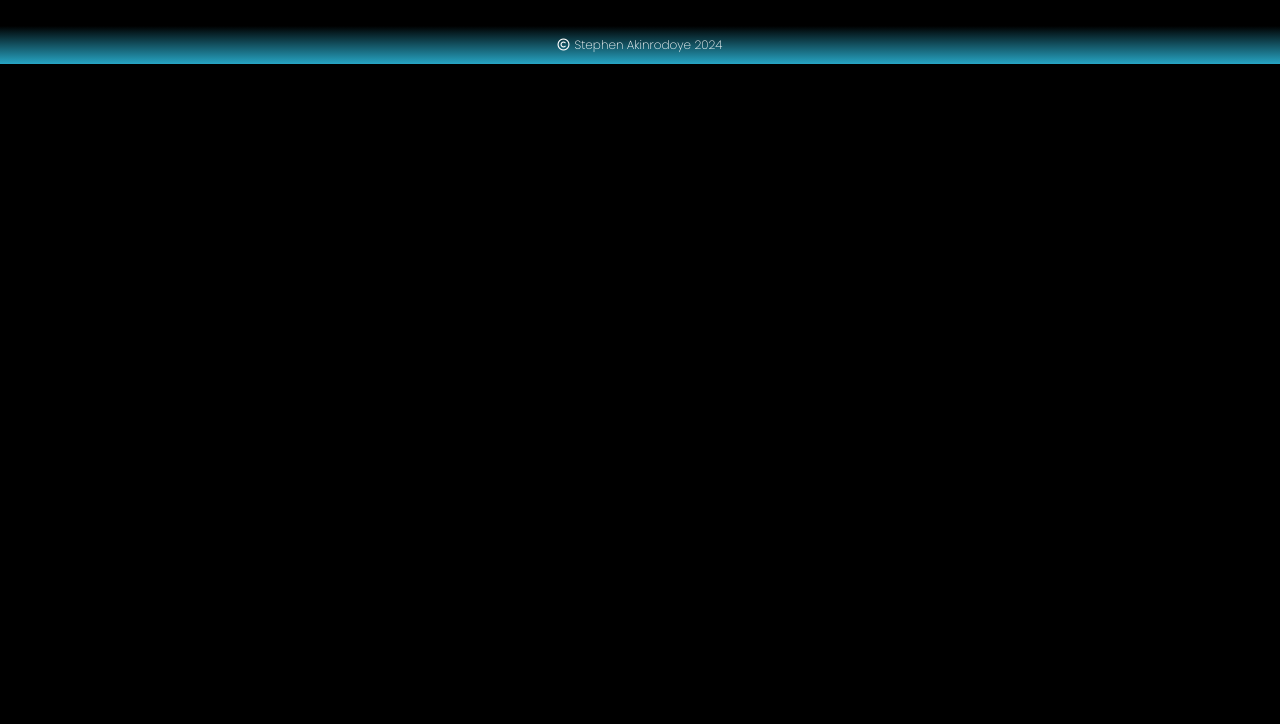
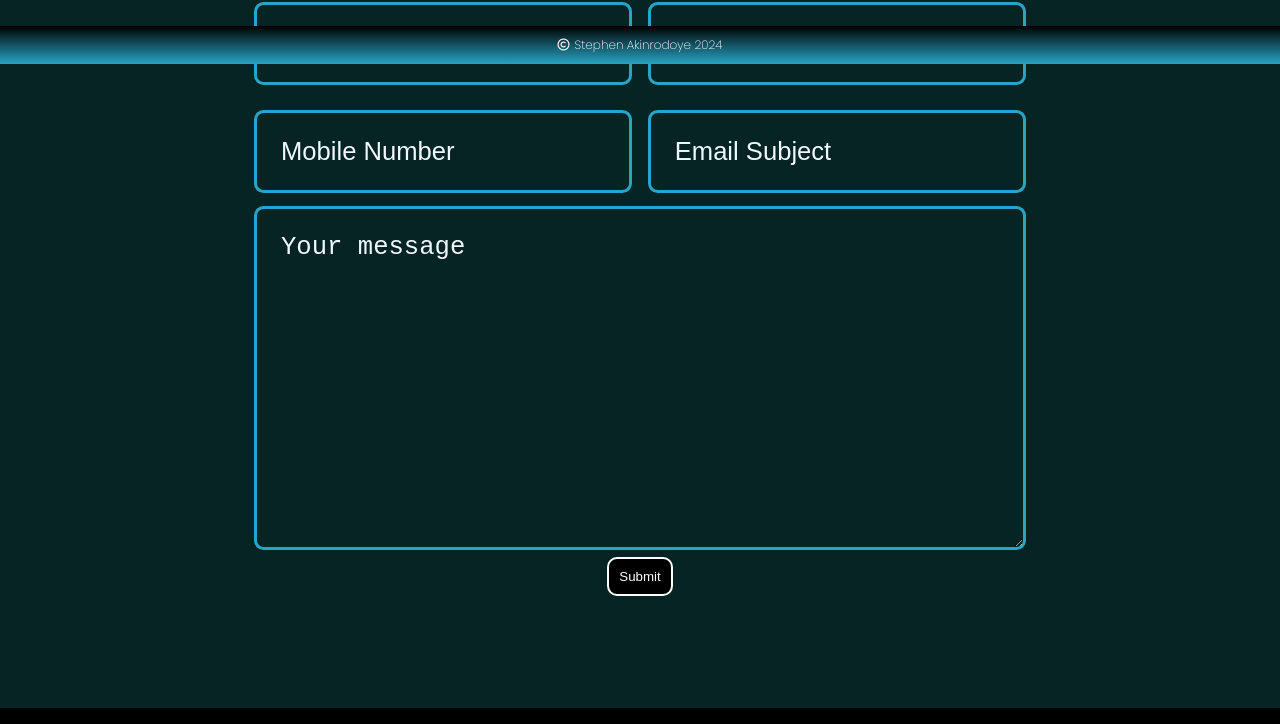
Before and after one commit to stephenakinrodoye/stephenakinrodoye, a plain HTML site: page index.html in a window 1280 px wide. Shown: the part 736-1460 px from the top of the page. Before the commit the page ends 800 px from the top, so only its background shows below. Drawn offline with Linux system fonts and the light colour scheme.

Commit message:
let's talk added

```diff
--- a/index.html
+++ b/index.html
@@ -59,7 +59,7 @@
 
                         <div class="form">
                             <form action="" class="testimonials-form">
-                                <label for=""><h5>Send a message</h5></label>
+                                <label for=""><h5>Send a testimonial</h5></label>
                                 <input type="text" placeholder="Your name">
                                 <input type="text" placeholder="leave a message">
                                 <button>Submit</button>
@@ -149,6 +149,43 @@
             </div>
         </div>
 
+        <div class="call-to-action-form">
+            <h2 class="heading">Let's Talk</h2>
+
+            <form action="a">
+                <div class="input-box">
+                    <div class="input-field">
+                        <input type="text" placeholder="Full Name" required>
+                        <span class="focus"></span>
+                    </div>
+                    <div class="input-field">
+                        <input type="text" placeholder="Email Address" required>
+                        <span class="focus"></span>
+                    </div>
+                </div>
+
+                <div class="input-box">
+                    <div class="input-field">
+                        <input type="text" placeholder="Mobile Number" required>
+                        <span class="focus"></span>
+                    </div>
+                    <div class="input-field">
+                        <input type="text" placeholder="Email Subject" required>
+                        <span class="focus"></span>
+                    </div>
+                </div>
+
+                <div class="textarea-field">
+                    <textarea name="" id="" cols="30" rows="10" placeholder="Your message" required></textarea>
+                    <span class="focus"></span>
+                </div>
+
+                <div class="lets-talk-btn btns">
+                    <button type="submit" class="btn">Submit</button>
+                </div>
+            </form>
+        </div>
+
         <div class="footer">
             <i class="fa-regular fa-copyright"></i>
             <p>Stephen Akinrodoye 2024</p>
--- a/styles.css
+++ b/styles.css
@@ -39,6 +39,7 @@ button:hover, button.subscribe-btn {
     cursor: pointer;
 }
 
+/* this is for Let's talk button */
 .call-to-action {
     position: relative;
     background-color: transparent;
@@ -75,6 +76,53 @@ button:hover, button.subscribe-btn {
 
 .call-to-action a:hover::before {
     width: 100%;
+}
+
+.call-to-action-form {
+    min-height: auto;
+    padding: 7rem 0rem;
+    display: flex;
+    flex-direction: column;
+    justify-content: center;
+    align-items: center;
+    background-color: rgb(6, 36, 36);
+    margin-top: 1rem;
+}
+
+.call-to-action-form form  {
+    max-width: 70rem;
+    margin: 0 auto;
+    text-align: center;
+}
+
+.call-to-action-form form .input-box {
+    position: relative;
+    display: flex;
+    justify-content: space-between;
+    flex-wrap: wrap;
+}
+
+.call-to-action-form form .input-box .input-field {
+    position: relative;
+    width: 49%;
+    margin: .8rem 0;
+}
+
+.call-to-action-form form .input-box .input-field input,
+.call-to-action-form form .textarea-field textarea {
+    width: 100%;
+    height: 100%;
+    padding: 1.5rem;
+    font-size: 1.6rem;
+    color: aliceblue;
+    background: transparent;
+    border-radius: .6rem;
+    border: .2rem solid rgb(39, 165, 196);
+}
+
+.call-to-action-form form .input-box .input-field input::placeholder,
+.call-to-action-form form .textarea-field textarea::placeholder {
+    color: aliceblue;
 }
 
 .child-container {
```
